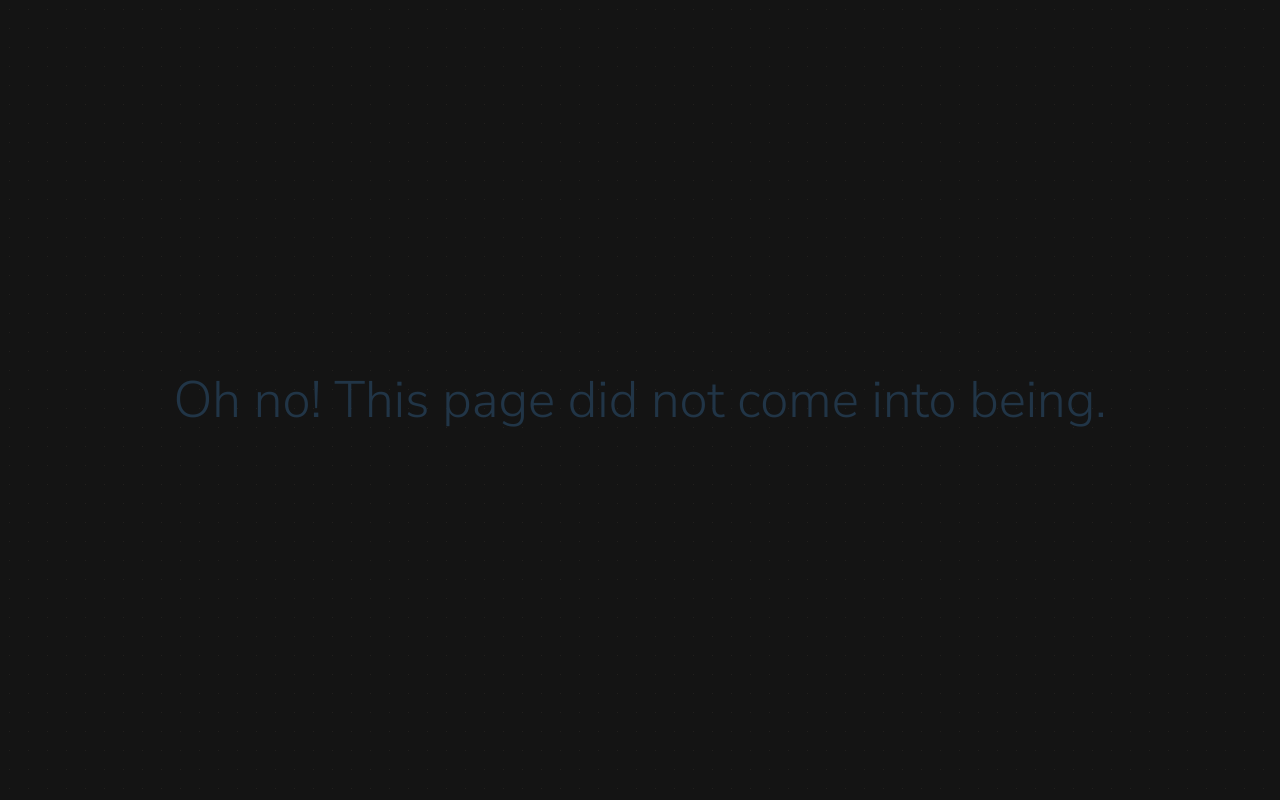
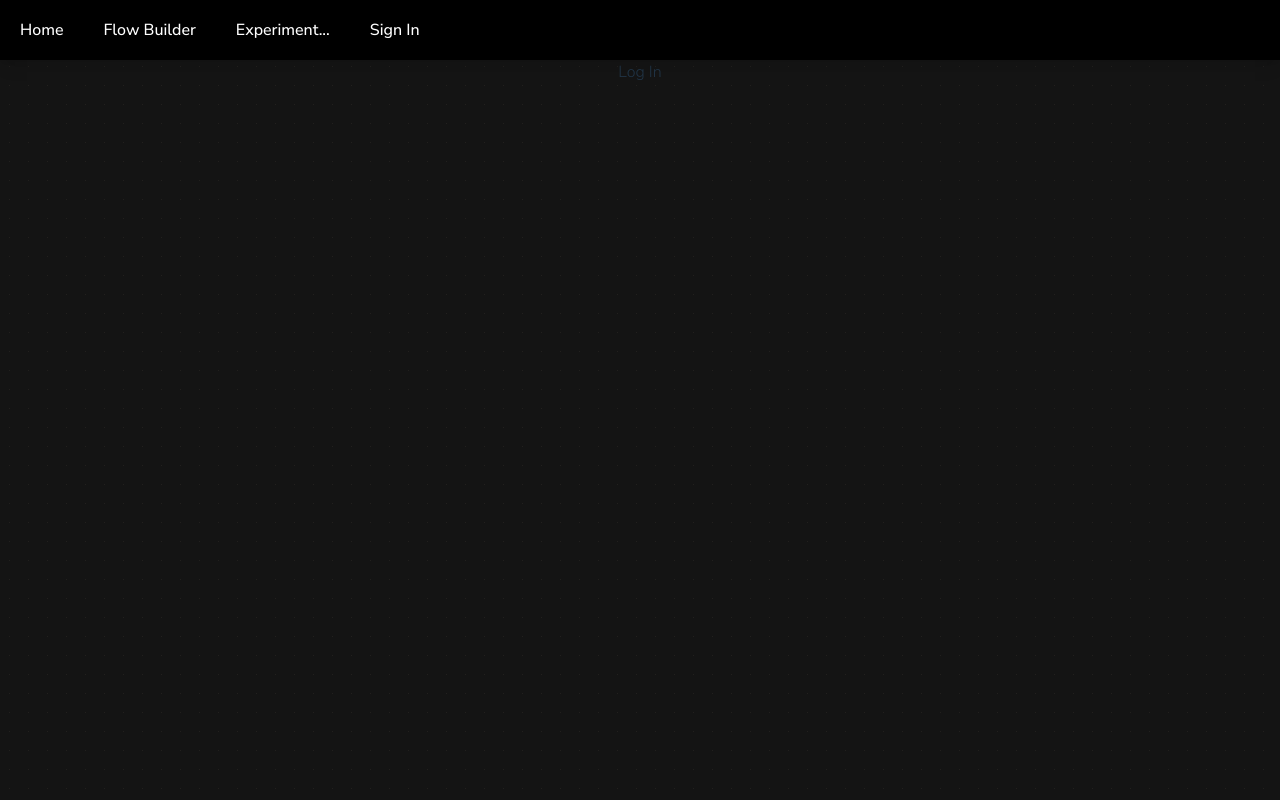
Before and after one commit to sevleo/YoGato-frontend, a React (Vite) app: page /sign-in in a window 1280 px wide. Built offline with nearby package versions, Linux system fonts and the light colour scheme; no server answers.

Commit message:
Update sign-up

```diff
--- a/src/App.tsx
+++ b/src/App.tsx
@@ -4,7 +4,7 @@ import Home from "./components/pages/Home";
 import Builder from "./components/pages/Builder";
 import ErrorPage from "./components/pages/ErrorPage";
 import Experiment from "./components/pages/Experiment";
-import Login from "./components/pages/Login";
+import SignIn from "./components/pages/SignIn";
 import { useState } from "react";
 
 function App() {
@@ -47,8 +47,15 @@ function App() {
       ),
     },
     {
-      path: "/login",
-      element: <Login></Login>,
+      path: "/sign-in",
+      element: (
+        <SignIn
+          isHamburgerMenu={true}
+          setIsHamburgerMenu={setIsHamburgerMenu}
+          location={location === "" ? "sign-in" : location}
+          setLocation={setLocation}
+        ></SignIn>
+      ),
     },
   ]);
 
--- a/src/components/pages/Login.tsx
+++ b/src/components/pages/SignIn.tsx
@@ -1,7 +1,13 @@
 import { useEffect, useState } from "react";
 import axios from "axios";
+import Header from "../sections/Header";
 
-export default function Login() {
+export default function SignIn({
+  isHamburgerMenu,
+  setIsHamburgerMenu,
+  location,
+  setLocation,
+}) {
   const [signUpPage, setSignUpPage] = useState("");
 
   useEffect(() => {
@@ -17,9 +23,17 @@ export default function Login() {
   }, []);
 
   return (
-    <div>
-      <h2>Log In</h2>
-      <div dangerouslySetInnerHTML={{ __html: signUpPage }} />
-    </div>
+    <>
+      <Header
+        isHamburgerMenu={isHamburgerMenu}
+        setIsHamburgerMenu={setIsHamburgerMenu}
+        location={location}
+        setLocation={setLocation}
+      />
+      <div>
+        <h2>Log In</h2>
+        <div dangerouslySetInnerHTML={{ __html: signUpPage }} />
+      </div>
+    </>
   );
 }
--- a/src/components/sections/Header.tsx
+++ b/src/components/sections/Header.tsx
@@ -148,9 +148,9 @@ function HeaderDetails({
     setLocation("experiment");
   }
 
-  function handleLoginLink() {
+  function handleSignInLink() {
     enableHamburger();
-    setLocation("login");
+    setLocation("sign-in");
   }
 
   return (
@@ -183,10 +183,10 @@ function HeaderDetails({
             </Link>
             <Link
               className="text-white hover:text-white hover:underline"
-              to="/login"
-              onClick={handleLoginLink}
+              to="/sign-in"
+              onClick={handleSignInLink}
             >
-              Login
+              Sign In
             </Link>
           </>
         ) : (
```
